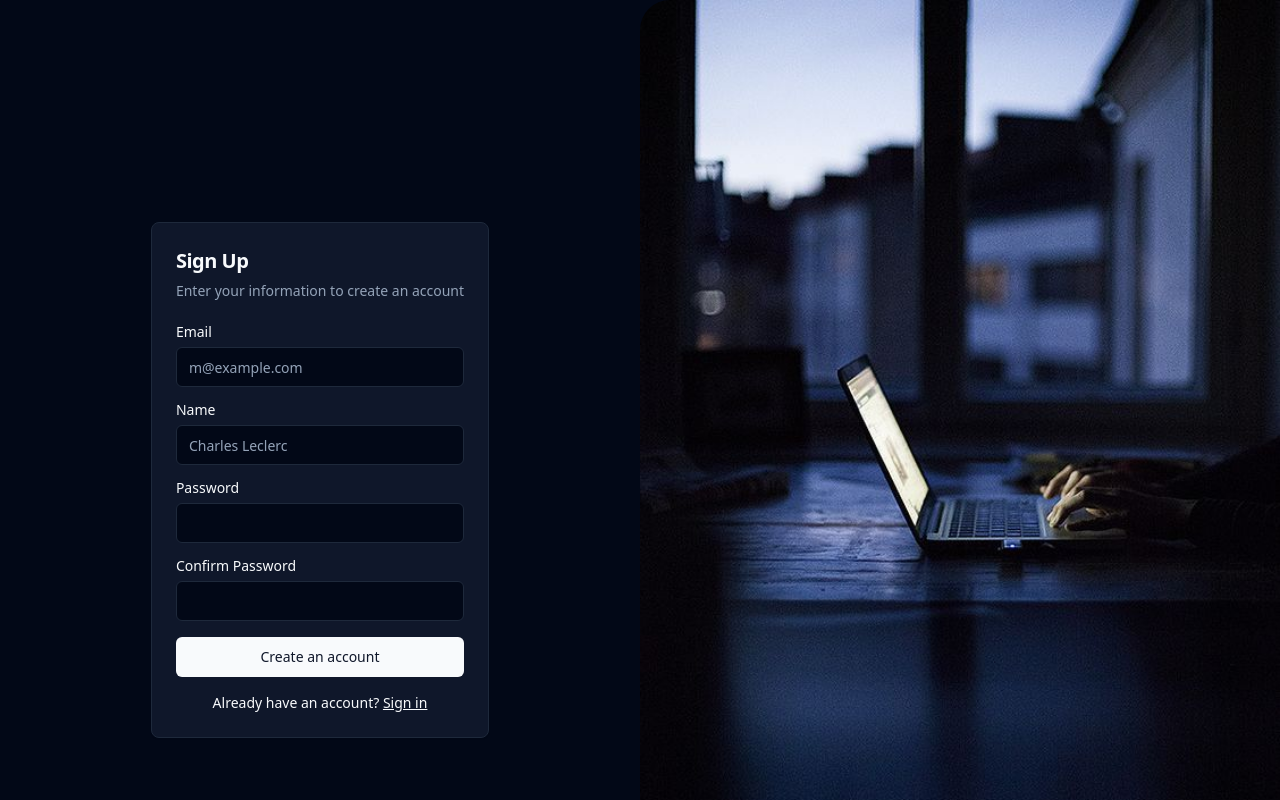
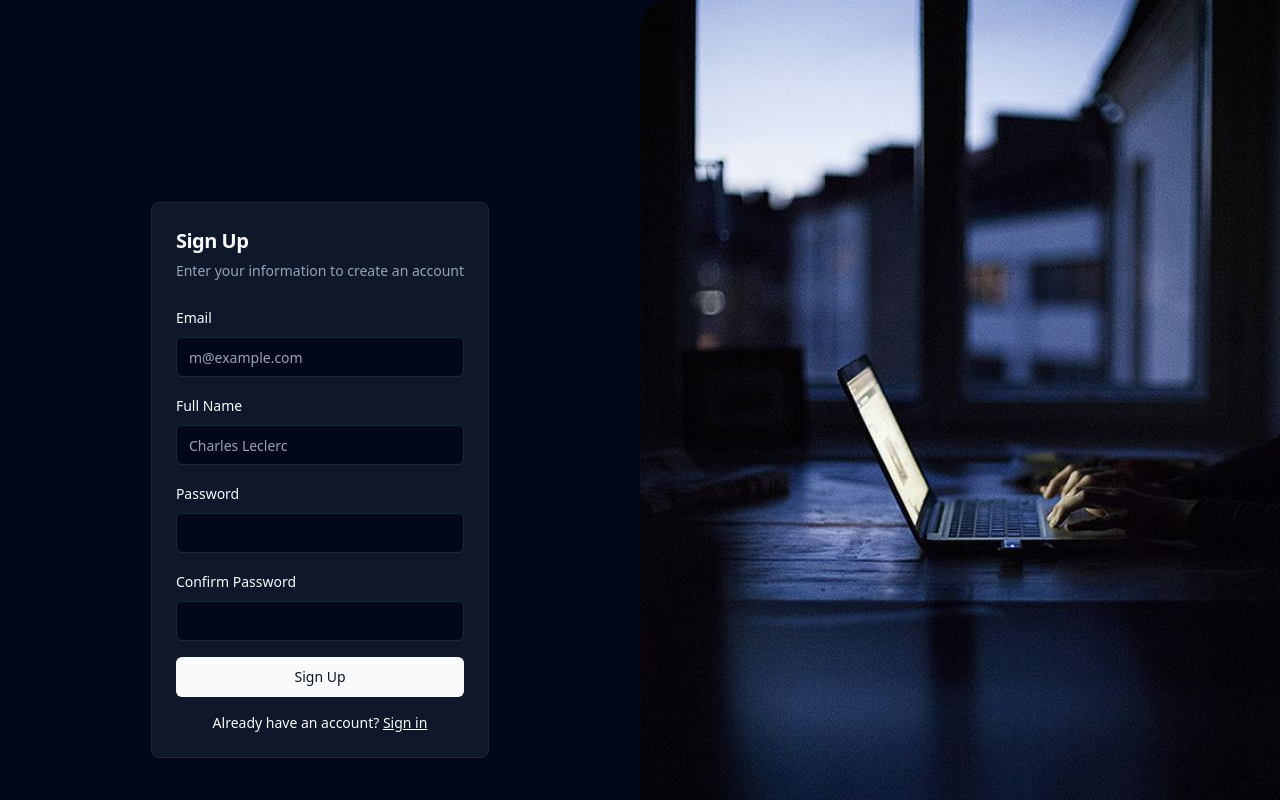
Before and after one commit to SimoBigno1992/social-post, a React (Vite) app: page /#/login in a window 1280 px wide. Both pictures are taken after a click on the element "Sign Up". Shown: the top 800 px of the page. Built offline with nearby package versions, Linux system fonts and the light colour scheme; no server answers.

Commit message:
added form control for signup

```diff
--- a/src/pages/home/Home.tsx
+++ b/src/pages/home/Home.tsx
@@ -1,10 +1,13 @@
 import Header from "@/components/header"
 import AccountInfo from "./fragments/AccountInfo"
 import PostCreation from "./fragments/PostCreation"
+import { useQuery } from "@apollo/client"
+import { GET_POST_BY_USER } from "@/utils/graphql/query"
 
 
 
 const Home = () => {
+
 	return (
 		<>
 			<Header />
--- a/src/pages/login/Login.tsx
+++ b/src/pages/login/Login.tsx
@@ -6,7 +6,7 @@ import RotationDiv from './fragments/RotationDiv'
 import BgImage from "./fragments/BgImage"
 import { Card, CardContent, CardDescription, CardHeader, CardTitle } from "@/components/ui/card"
 import { GET_USER_LIST } from "@/utils/graphql/query"
-import { useQuery } from "@apollo/client"
+import { useLazyQuery, useQuery,  } from "@apollo/client"
 import { User } from "@/utils/models"
 import { z } from "zod"
 import { useForm } from "react-hook-form"
@@ -34,9 +34,10 @@ const Login = () => {
 		},
 	})
 
-	const { data } = useQuery<{ users: { nodes: User[] } }>(GET_USER_LIST)
+	const [getUserList, { data }] = useLazyQuery<{ users: { nodes: User[] } }>(GET_USER_LIST)
 
-	const handleLogin = (values: z.infer<typeof formSchema>) => {
+	const handleLogin = async (values: z.infer<typeof formSchema>) => {
+		await getUserList()
 		const user = data!.users.nodes.find(res => res.email === values.email)
 		if (user && user.status === 'active') navigate('/home')
 		else if (user && user.status === 'inactive') console.log('user inactive')
--- a/src/pages/login/SignUp.tsx
+++ b/src/pages/login/SignUp.tsx
@@ -5,9 +5,49 @@ import { useNavigate } from 'react-router-dom'
 import RotationDiv from './fragments/RotationDiv'
 import BgImage from "./fragments/BgImage"
 import { Card, CardContent, CardDescription, CardHeader, CardTitle } from "@/components/ui/card"
+import { z } from "zod"
+import { useForm } from "react-hook-form"
+import { zodResolver } from "@hookform/resolvers/zod"
+import {
+	Form,
+	FormControl,
+	FormField,
+	FormItem,
+	FormMessage,
+} from "@/components/ui/form"
+
+const formSchema = z.object({
+	email: z.string().email("Invalid email address"),
+	name: z.string().min(3, "Name must be al least 3 characters long"),
+	password: z.string().min(6, "Password must be at least 6 characters long"),
+	confirmPassword: z.string().min(6, "Password must be at least 6 characters long")
+})
+.required()
+.superRefine(({ confirmPassword, password }, ctx) => {
+  if (confirmPassword !== password) {
+    ctx.addIssue({
+      code: "custom",
+      message: "The passwords did not match",
+      path: ['confirmPassword']
+    });
+  }
+});
 
 const SignUp = () => {
 	const navigate = useNavigate();
+	const form = useForm<z.infer<typeof formSchema>>({
+		resolver: zodResolver(formSchema),
+		defaultValues: {
+			email: "",
+			password: "",
+			name: "",
+			confirmPassword: ""
+		},
+	})
+
+	const handleSignup = (values: z.infer<typeof formSchema>) => {
+		console.log(values)
+	}
 
 	return (
 		<div className="w-full lg:grid lg:min-h-[600px] lg:grid-cols-2 xl:min-h-[800px]">
@@ -20,7 +60,82 @@ const SignUp = () => {
 					</CardDescription>
 				</CardHeader>
 				<CardContent>
-					<div className="grid gap-4">
+				<Form {...form}>
+							<form onSubmit={form.handleSubmit(handleSignup)} className="space-y-4">
+								<FormField
+									control={form.control}
+									name="email"
+									render={({ field }) => (
+										<FormItem>
+											<Label htmlFor="email">Email</Label>
+											<FormControl>
+												<Input
+													id="email"
+													type="email"
+													placeholder="m@example.com"
+													{...field}
+												/>
+											</FormControl>
+											<FormMessage />
+										</FormItem>
+									)}
+								/>
+								<FormField
+									control={form.control}
+									name="name"
+									render={({ field }) => (
+										<FormItem>
+											<Label htmlFor="name">Full Name</Label>
+											<FormControl>
+												<Input
+													id="name"
+													type="text"
+													placeholder="Charles Leclerc"
+													{...field}
+												/>
+											</FormControl>
+											<FormMessage />
+										</FormItem>
+									)}
+								/>
+								<FormField
+									control={form.control}
+									name="password"
+									render={({ field }) => (
+										<FormItem>
+											<Label htmlFor="password">Password</Label>
+											<FormControl>
+												<Input
+													id="password"
+													type="password"
+													{...field}
+												/>
+											</FormControl>
+											<FormMessage />
+										</FormItem>
+									)}
+								/>
+								<FormField
+									control={form.control}
+									name="confirmPassword"
+									render={({ field }) => (
+										<FormItem>
+											<Label htmlFor="confirm_password">Confirm Password</Label>
+											<FormControl>
+												<Input
+													id="confirm_password"
+													type="password"
+													{...field}
+												/>
+											</FormControl>
+											<FormMessage />
+										</FormItem>
+									)}
+								/>
+								<Button type="submit" className="w-full">Sign Up</Button>
+							</form>
+						</Form>
+					{/* <div className="grid gap-4">
 						<div className="grid gap-2">
 							<Label htmlFor="email">Email</Label>
 							<Input
@@ -50,7 +165,7 @@ const SignUp = () => {
 						<Button type="submit" className="w-full">
 							Create an account
 						</Button>
-					</div>
+					</div> */}
 					<div className="mt-4 text-center text-sm">
 						Already have an account?{" "}
 						<span onClick={()=>navigate("/login")} className="underline">
--- a/src/utils/graphql/query.ts
+++ b/src/utils/graphql/query.ts
@@ -12,3 +12,17 @@ export const GET_USER_LIST = gql`
 		}
 	}
 `
+
+export const GET_POST_BY_USER = gql`
+	query posts($userId: String) {
+		posts(userId: $userId) {
+			nodes {
+				body
+				comments
+				id
+				title
+				userId
+			}
+		}
+	}
+`
```
Lines whose indentation alone changed are shown as unchanged.
